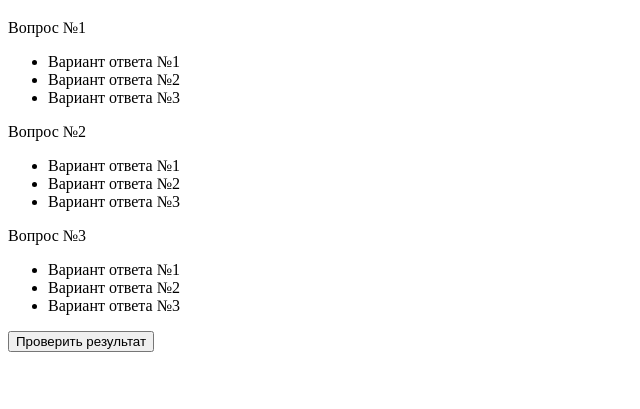
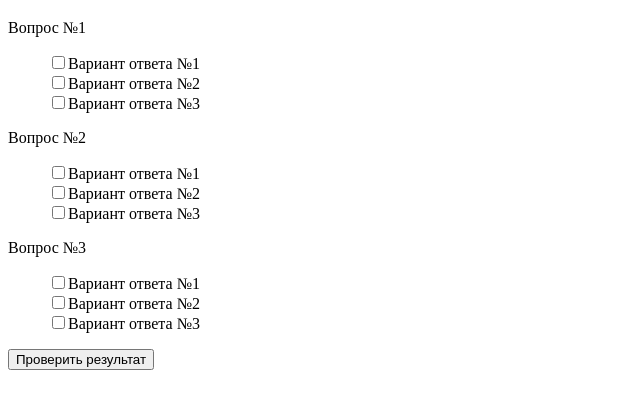
Before and after one commit to artem108/work-with-DOM, a plain HTML site: page work-with-DOM/index.html in a window 1280 px wide. Shown: the part 61-470 px from the top of the page, without its empty margins (0-640 px from the left). Drawn offline with Linux system fonts and the light colour scheme.

Commit message:
add checkbox

```diff
--- a/work-with-DOM/index.html
+++ b/work-with-DOM/index.html
@@ -6,7 +6,12 @@
 
   </head>
   <body>
-
+  <style media="screen">
+    .noneDecoration {
+      list-style: none;
+      text-decoration: none;
+    }
+  </style>
 
 
   <script type="text/javascript" src="js/script.js"></script>
--- a/work-with-DOM/js/script.js
+++ b/work-with-DOM/js/script.js
@@ -28,7 +28,9 @@
 				for (var j = 0; j < answ; j++) {
 
 						li = document.createElement('li');
-						chk = document.createElement ('box');
+						li.className = 'noneDecoration'
+						chk = document.createElement ('input');
+						chk.type = "checkbox";
 						ul.appendChild(li);
 						li.appendChild(chk);
 						textElem = document.createTextNode(this.answers[i][j]);
```
